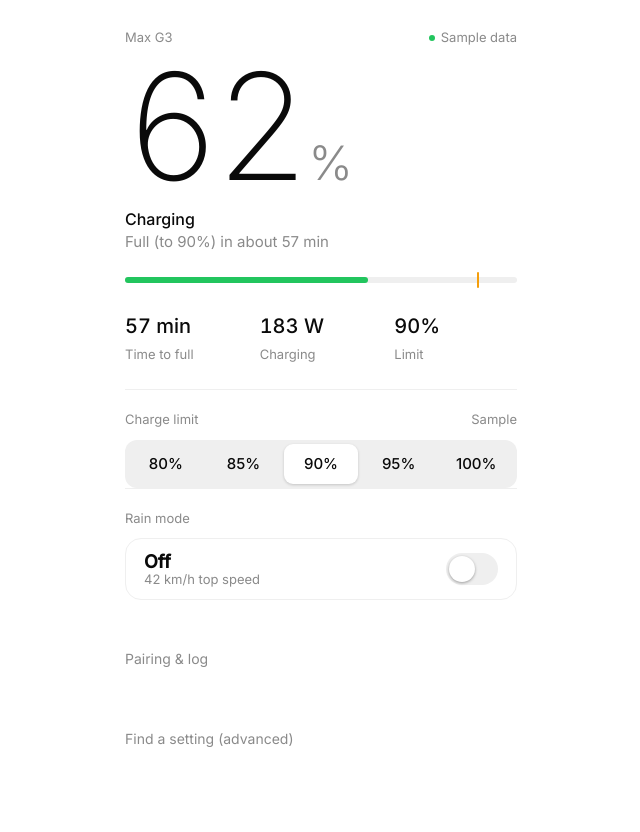
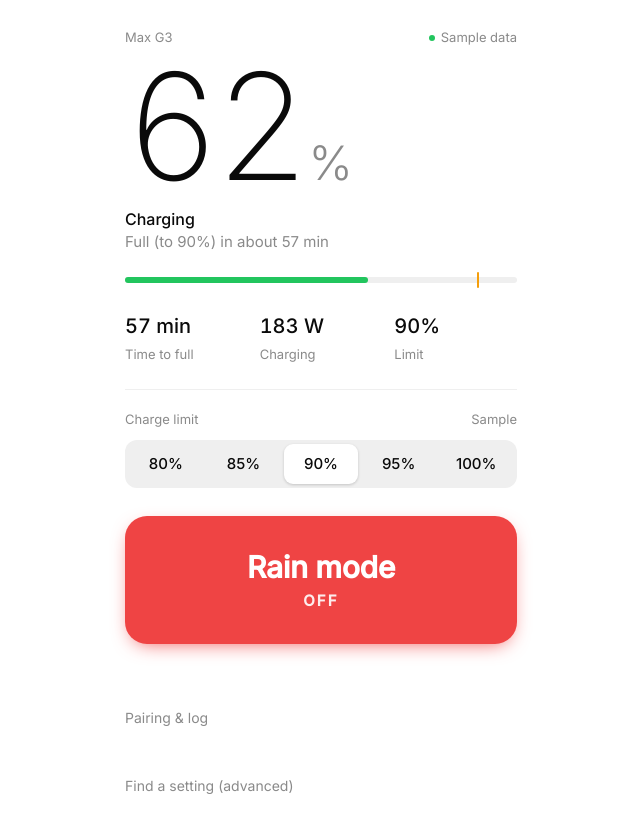
Before and after one commit to tzortzistzo/maxg3, a plain HTML site: page index.html in a window 1280 px wide. Both pictures are taken after a click on the button "Show sample". Shown: the whole page, without its empty margins (319-959 px from the left). Before the commit the page ends 800 px from the top, so only its background shows below. Drawn offline with Linux system fonts and the light colour scheme.

Commit message:
Update index.html

```diff
--- a/index.html
+++ b/index.html
@@ -39,16 +39,14 @@ main{max-width:440px;margin:0 auto;padding:28px 24px 40px;min-height:100svh;disp
 .seg button{font:500 15px Inter,sans-serif;min-height:40px;border:0;border-radius:9px;background:none;color:var(--ink);cursor:pointer}
 .seg button[aria-pressed=true]{background:var(--bg);box-shadow:0 1px 3px rgba(0,0,0,.18)}
 .seg button:disabled{opacity:.35;cursor:default}
-.rain{display:flex;align-items:center;justify-content:space-between;gap:12px;width:100%;min-height:62px;padding:0 18px;margin-top:10px;border:1px solid var(--line);border-radius:16px;background:none;color:var(--ink);cursor:pointer;font:inherit}
-.rain[aria-pressed=true]{border-color:var(--go)}
-.rain:disabled{opacity:.5;cursor:default}
-.rtxt{display:flex;flex-direction:column;align-items:flex-start;line-height:1.15}
-.rtxt b{font:600 18px Inter,sans-serif}.rtxt small{color:var(--mute);font-size:13px}
-.rsw{position:relative;width:52px;height:32px;border-radius:999px;background:var(--line);transition:background .2s;flex:none}
-.rain[aria-pressed=true] .rsw{background:var(--go)}
-.rsw i{position:absolute;top:3px;left:3px;width:26px;height:26px;border-radius:50%;background:#fff;transition:left .2s;box-shadow:0 1px 3px rgba(0,0,0,.35)}
-.rain[aria-pressed=true] .rsw i{left:23px}
-@media(prefers-reduced-motion:reduce){.rsw,.rsw i{transition:none}}
+#spdSec{margin-top:28px}
+.rain{display:flex;flex-direction:column;align-items:center;justify-content:center;gap:6px;width:100%;min-height:128px;border:0;border-radius:22px;background:var(--bad);color:#fff;cursor:pointer;font:inherit;transition:background .2s;box-shadow:0 6px 20px -8px var(--bad)}
+.rain[aria-pressed=true]{background:var(--go);box-shadow:0 6px 20px -8px var(--go)}
+.rain:disabled{opacity:.45;cursor:default;box-shadow:none}
+.rtitle{font:600 30px Inter,sans-serif;letter-spacing:-.01em}
+.rstate{font:600 15px Inter,sans-serif;text-transform:uppercase;letter-spacing:.14em;opacity:.9}
+#spdMsg{text-align:center;font-size:14px;margin-top:10px;min-height:18px}
+@media(prefers-reduced-motion:reduce){.rain{transition:none}}
 button:focus-visible,summary:focus-visible,input:focus-visible{outline:2px solid var(--go);outline-offset:2px}
 #btnConn{margin-top:20px;width:100%;min-height:50px;border:0;border-radius:14px;background:var(--ink);color:var(--bg);font:500 16px Inter,sans-serif;cursor:pointer}
 #btnConn[hidden]{display:none}
@@ -87,12 +85,12 @@ ol{padding-left:18px}
     <div class="seg" id="seg"></div>
   </section>
 
-  <section class="lim" id="spdSec" aria-label="Rain mode" hidden>
-    <div class="lbl"><span>Rain mode</span><span id="spdMsg"></span></div>
+  <section id="spdSec" aria-label="Rain mode" hidden>
     <button id="rainBtn" class="rain" type="button" aria-pressed="false">
-      <span class="rtxt"><b id="rainState">Off</b><small id="rainSpeed">42 km/h top speed</small></span>
-      <span class="rsw"><i></i></span>
+      <span class="rtitle">Rain mode</span>
+      <span class="rstate" id="rainState">Off</span>
     </button>
+    <div id="spdMsg"></div>
   </section>
 
   <button id="btnConn">Connect</button>
@@ -640,13 +638,11 @@ function renderSpd(){
   const have = D.vmax != null || demo;
   $('spdSec').hidden = !have;
   if (!have) return;
-  const ceil = speedCeiling();
   const on = D.vmax != null && D.vmax <= RAIN_SPEED;
   const btn = $('rainBtn');
   btn.setAttribute('aria-pressed', String(on));
   btn.disabled = !(running || demo) || spdBusy;
   $('rainState').textContent = on ? 'On' : 'Off';
-  $('rainSpeed').textContent = (on ? RAIN_SPEED : ceil) + ' km/h top speed';
 }
 $('rainBtn').addEventListener('click', () => {
   if ($('rainBtn').disabled) return;
```
